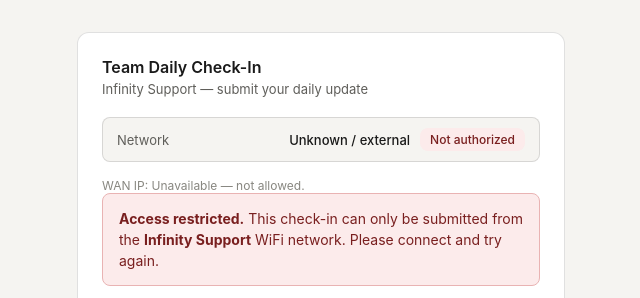
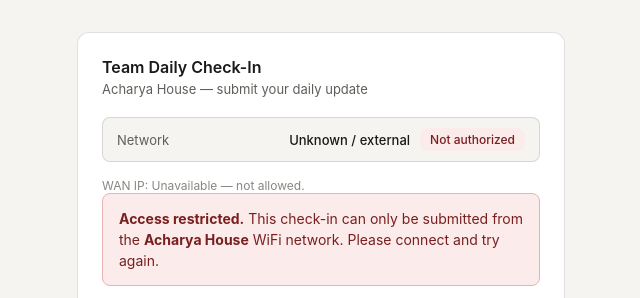
Before and after one commit to nandu206/jiwancheckin, a plain HTML site: page index.html in a window 1280 px wide. Shown: the top 298 px of the page, 319-959 px from the left. Drawn offline with Linux system fonts and the light colour scheme; no server answers.

Commit message:
Update index.html

```diff
--- a/index.html
+++ b/index.html
@@ -89,7 +89,7 @@
     <!-- Header -->
     <div style="margin-bottom:1.25rem;">
       <p style="margin:0; font-weight:600; font-size:16px;">Team Daily Check-In</p>
-      <p style="margin:4px 0 0; font-size:13px; color:var(--text-secondary);">Infinity Support — submit your daily update</p>
+      <p style="margin:4px 0 0; font-size:13px; color:var(--text-secondary);">Acharya House — submit your daily update</p>
     </div>
 
     <!-- Network status -->
@@ -103,7 +103,7 @@
     <!-- Access blocked warning -->
     <div id="warning-area" style="display:none;" class="warning-box">
       <p><strong>Access restricted.</strong> This check-in can only be submitted from the
-      <strong>Infinity Support</strong> WiFi network. Please connect and try again.</p>
+      <strong>Acharya House</strong> WiFi network. Please connect and try again.</p>
     </div>
 
     <hr class="divider" />
@@ -174,7 +174,7 @@
     const onOffice = detectedIP === ALLOWED_WAN_IP;
 
     if (onOffice) {
-      ssidDisplay.textContent  = "Infinity Support";
+      ssidDisplay.textContent  = "Acharya House";
       badge.textContent        = "✓ Authorized";
       badge.className          = "badge badge-ok";
       badge.style.display      = "inline-flex";
```
